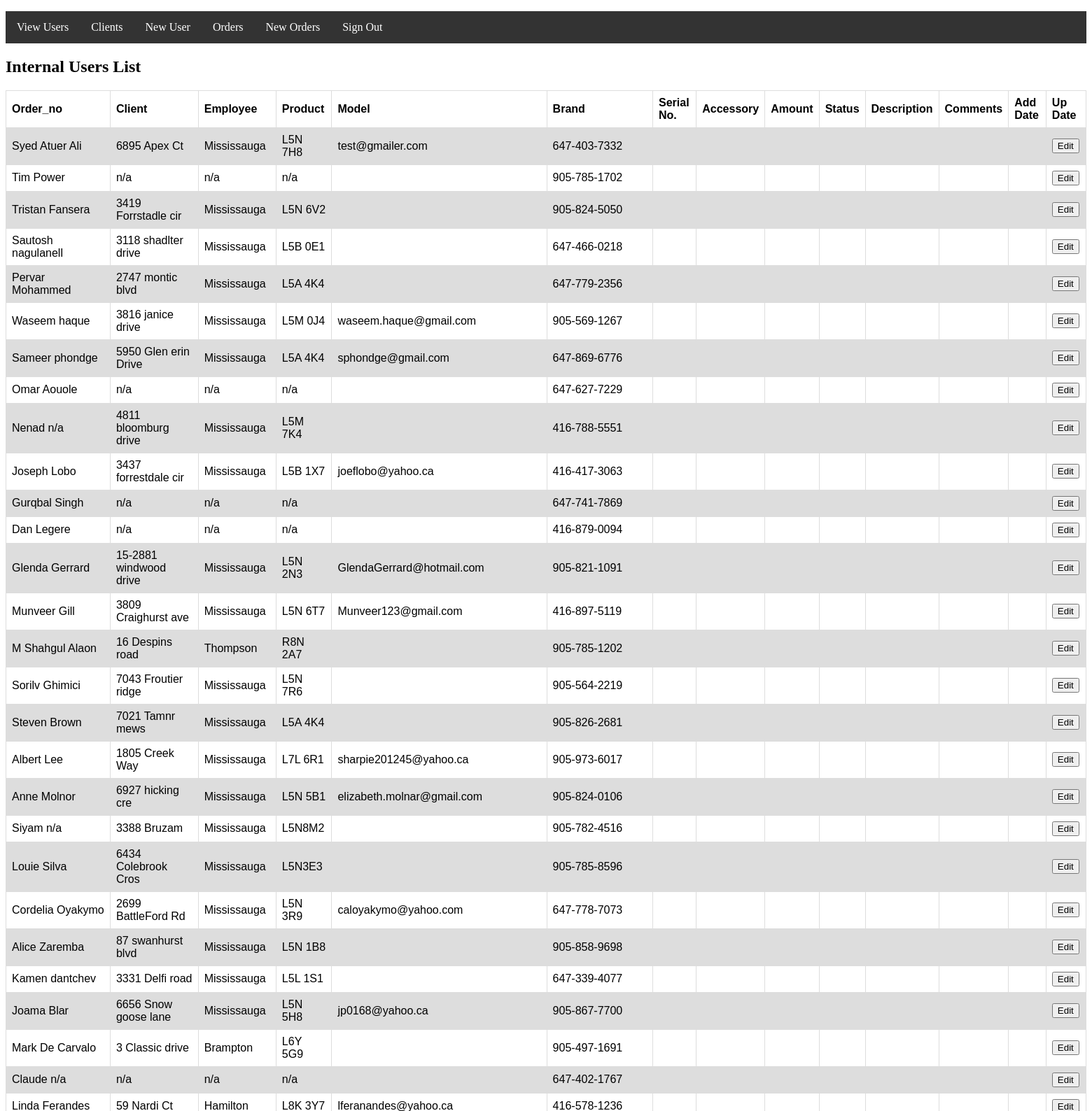
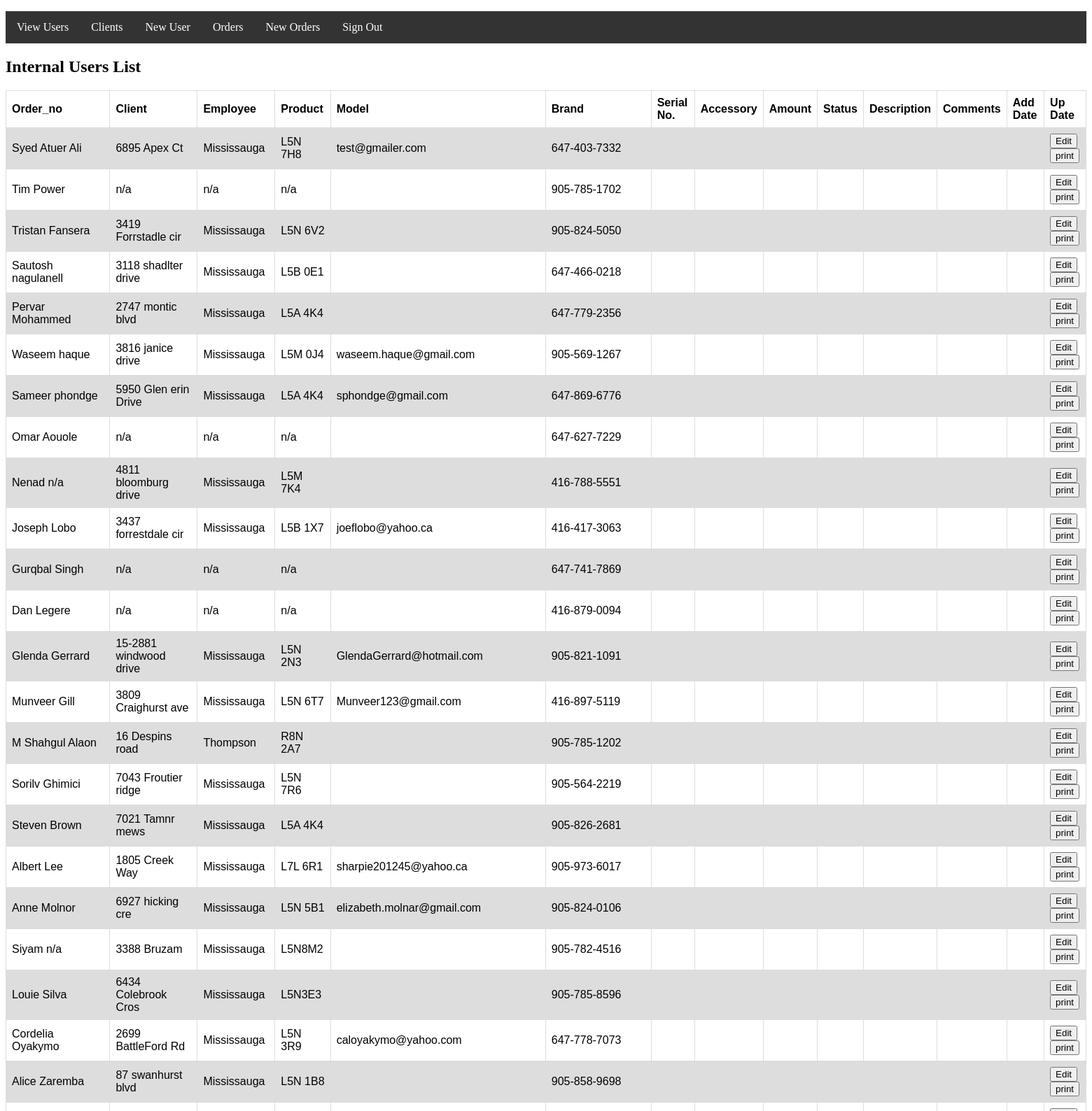
Before and after one commit to yassataiseer/inkfactory, a Flask app: page /order_builder in a window 1560 px wide. Shown: the top 1588 px of the page at 70% size. Run offline with Flask 2, Linux system fonts and the light colour scheme; data comes from the database, SQL or seed files in the repository; both versions use the stored data as it was after the commit.

Commit message:
commit on 'master'

```diff
--- a/main.py
+++ b/main.py
@@ -17,6 +17,8 @@ from client_rewriter import client#rewrites to clients.db
 from clients_write import writer #this is the module that is used to write data into clients.db
 from order_writer import *
 #from employee_builder import *
+from flask import make_response
+from flask import render_template
 app = Flask(__name__)
 app.config['SECRET_KEY'] = 'abc'
 
@@ -227,13 +229,17 @@ def order_rebuilder():
 @app.route("/change_order",methods = ['POST'] )
 def change_order():
     if request.method=="POST":
-        order_No = request.form.get("edit")
-        order_data = order_writer.order_finder(order_No)
-        clients =  sheets.name_data()
-        users = static.data()
-        return render_template("edit_order.html",order_data = order_data, clients = clients, users = users)
-    else:
-        return"error"
+        if request.form.get("edit"):
+            order_No = request.form.get("edit")
+            order_data = order_writer.order_finder(order_No)
+            clients =  sheets.name_data()
+            users = static.data()
+            print(order_data)
+            return render_template("edit_order.html",order_data = order_data, clients = clients, users = users)
+        else:
+            return render_template("users.html")
+
+
 
 if __name__ == '__main__':
     app.run(debug=True)
--- a/order_writer.py
+++ b/order_writer.py
@@ -84,5 +84,5 @@ class order_writer:##writes into orders.db
 #print(a)
 
 
-#a = order_writer.order_finder('4')
+#a = order_writer.order_finder('5')
 #print(a)
--- a/templates/cutomer_reciept.html
+++ b/templates/cutomer_reciept.html
@@ -75,7 +75,7 @@ ul {
     <th>Add Date</th>
     <th>Up Date</th>
   </tr>
-  {% for user in user_data%}
+  {% for user in order_data%}
   <tr>
     <td >{{user[0]}}</td>
     <td >{{user[1]}}</td>
--- a/templates/edit_order.html
+++ b/templates/edit_order.html
@@ -143,6 +143,7 @@ ul {
   <br>
 
   <button type="submit" class="signupbtn"> Submit</button></td>
+
   {%endfor%}
 </form>
 
--- a/templates/orders.html
+++ b/templates/orders.html
@@ -90,7 +90,8 @@ ul {
     <td >{{user[10]}}</td>
     <td >{{user[11]}}</td>
     <td >{{user[12]}}</td>
-    <td>{{user[13]}}<button name ="edit" value="{{user[0]}}"  type="submit" class="signupbtn"> Edit</button></td>
+    <td>{{user[13]}}<button name ="edit" value="{{user[0]}}"  type="submit" class="signupbtn" value = 'edit'> Edit</button><br>
+    <a href="pdf_generator"><button name ="print" value="{{user[0]}}"  type="submit" class="signupbtn" value = 'print'> print</button></a></td>
 
 
   </tr>
```
Also changed, not shown: orders.db.
